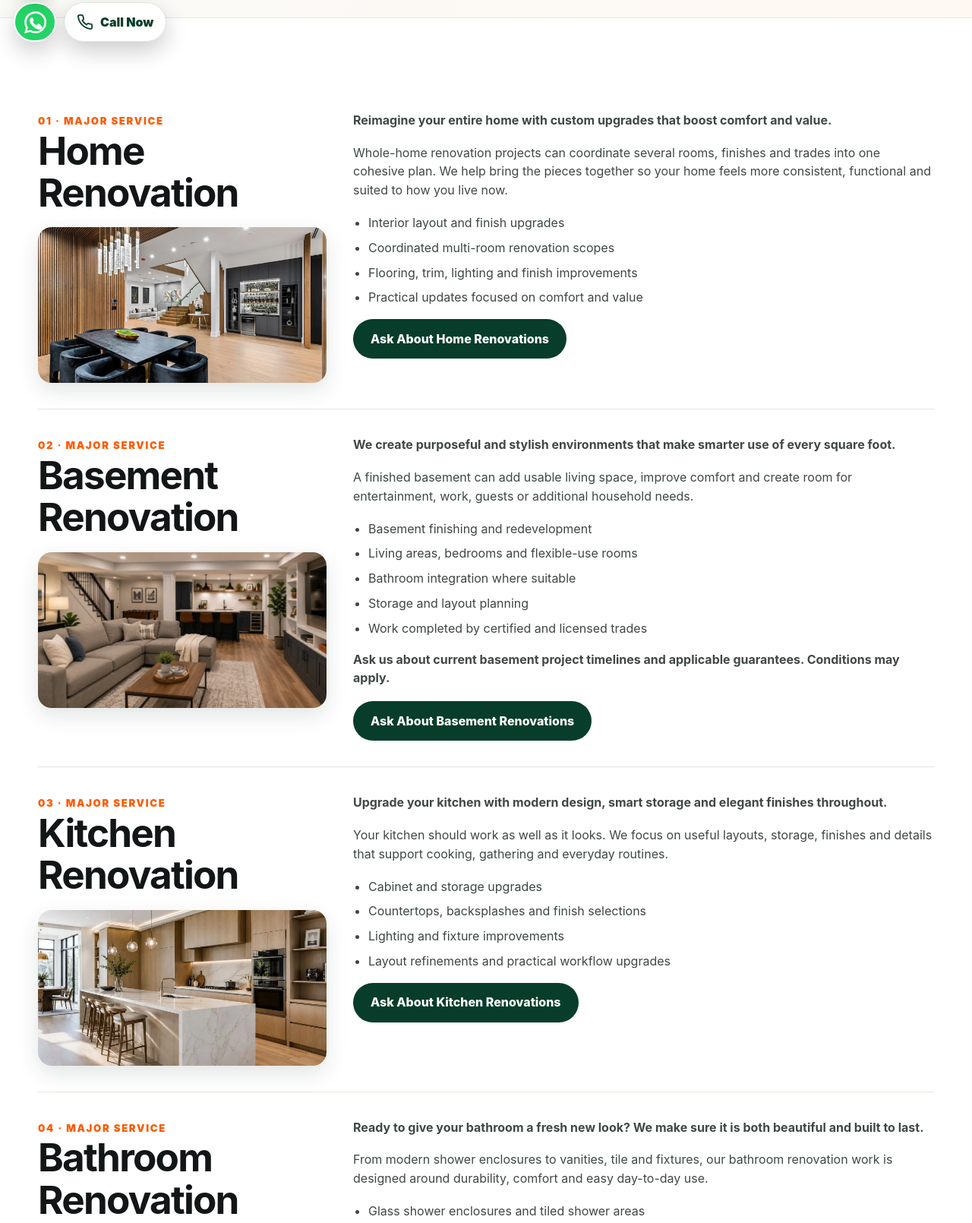
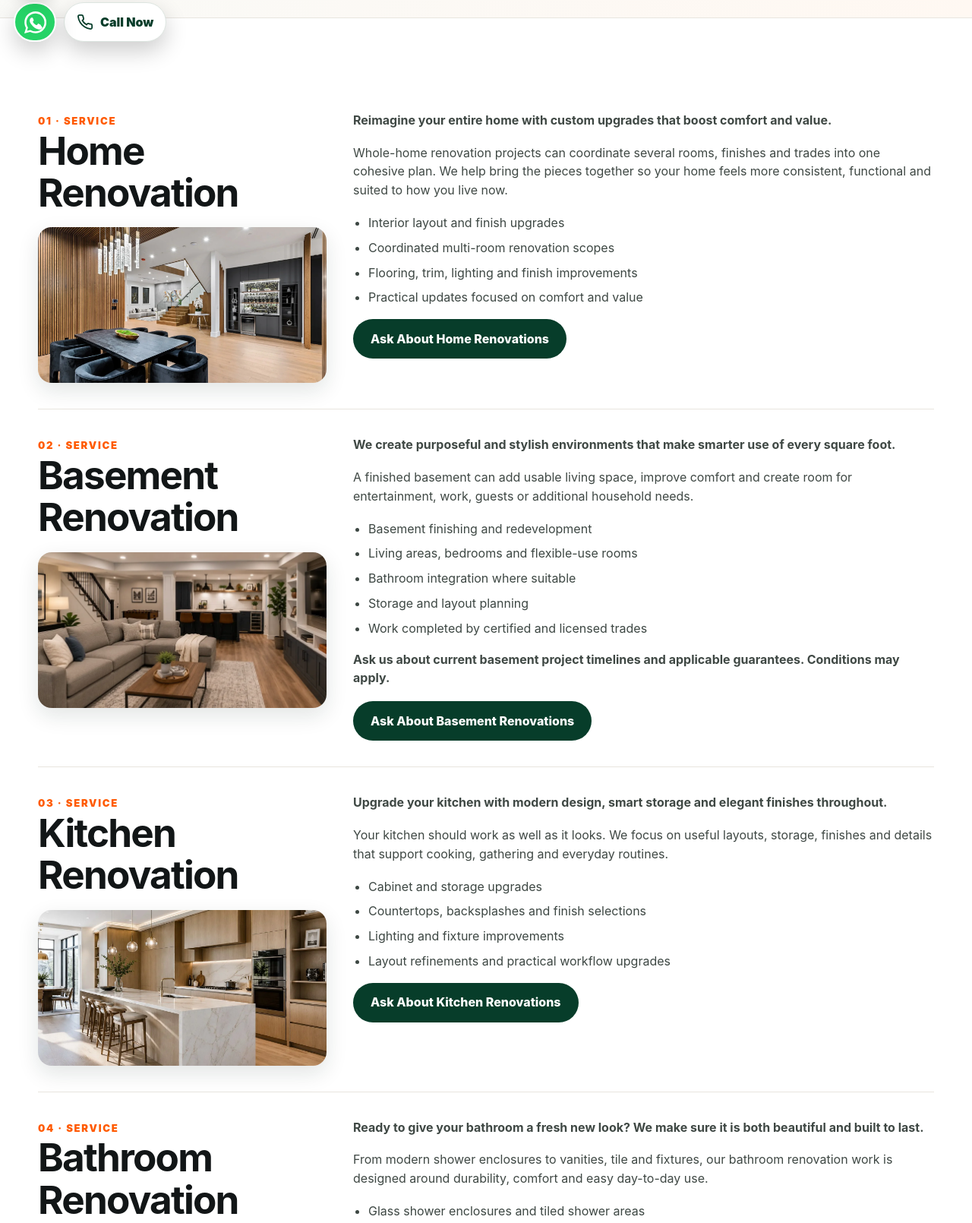
Before and after one commit to am-Prajwal/renocarev5, a plain HTML site: page services/index.html in a window 1280 px wide. Shown: the part 727-2337 px from the top of the page at 76% size. Drawn offline with Linux system fonts and the light colour scheme.

Commit message:
Update index.html
major

```diff
--- a/services/index.html
+++ b/services/index.html
@@ -14,15 +14,15 @@
     <section class="page-hero"><div class="container"><div class="reveal"><span class="eyebrow">Our services</span><h1>Renovation services for the whole home.</h1><p>From major home transformations to focused room upgrades, Renocare combines practical planning, qualified trades and dependable workmanship.</p><div class="hero-ctas"><a class="btn btn-primary" href="https://wa.me/19056229884?text=Hi%20Renocare%2C%20I%27d%20like%20a%20free%20in-person%20estimate." target="_blank" rel="noopener">Get a Free Estimate</a><a class="btn btn-ghost" href="tel:+19056229884">Call 905-622-9884</a></div></div><img class="reveal" src="/assets/showcase-home.webp" alt="Premium whole-home renovation inspiration"></div></section>
 
     <section class="section"><div class="container">
-      <div id="home-renovation" class="service-detail reveal"><div class="service-detail-head"><span class="service-number">01 · Major service</span><h2>Home Renovation</h2><img src="/assets/showcase-home.webp" alt="Open-concept whole-home renovation inspiration" loading="lazy"></div><div><p><strong>Reimagine your entire home with custom upgrades that boost comfort and value.</strong></p><p>Whole-home renovation projects can coordinate several rooms, finishes and trades into one cohesive plan. We help bring the pieces together so your home feels more consistent, functional and suited to how you live now.</p><ul><li>Interior layout and finish upgrades</li><li>Coordinated multi-room renovation scopes</li><li>Flooring, trim, lighting and finish improvements</li><li>Practical updates focused on comfort and value</li></ul><a class="btn btn-secondary" href="https://wa.me/19056229884?text=Hi%20Renocare%2C%20I%27m%20interested%20in%20a%20home%20renovation." target="_blank" rel="noopener">Ask About Home Renovations</a></div></div>
+      <div id="home-renovation" class="service-detail reveal"><div class="service-detail-head"><span class="service-number">01 · Service</span><h2>Home Renovation</h2><img src="/assets/showcase-home.webp" alt="Open-concept whole-home renovation inspiration" loading="lazy"></div><div><p><strong>Reimagine your entire home with custom upgrades that boost comfort and value.</strong></p><p>Whole-home renovation projects can coordinate several rooms, finishes and trades into one cohesive plan. We help bring the pieces together so your home feels more consistent, functional and suited to how you live now.</p><ul><li>Interior layout and finish upgrades</li><li>Coordinated multi-room renovation scopes</li><li>Flooring, trim, lighting and finish improvements</li><li>Practical updates focused on comfort and value</li></ul><a class="btn btn-secondary" href="https://wa.me/19056229884?text=Hi%20Renocare%2C%20I%27m%20interested%20in%20a%20home%20renovation." target="_blank" rel="noopener">Ask About Home Renovations</a></div></div>
 
-      <div id="basement-renovation" class="service-detail reveal"><div class="service-detail-head"><span class="service-number">02 · Major service</span><h2>Basement Renovation</h2><img src="/assets/showcase-basement.webp" alt="Finished basement renovation inspiration" loading="lazy"></div><div><p><strong>We create purposeful and stylish environments that make smarter use of every square foot.</strong></p><p>A finished basement can add usable living space, improve comfort and create room for entertainment, work, guests or additional household needs.</p><ul><li>Basement finishing and redevelopment</li><li>Living areas, bedrooms and flexible-use rooms</li><li>Bathroom integration where suitable</li><li>Storage and layout planning</li><li>Work completed by certified and licensed trades</li></ul><p><strong>Ask us about current basement project timelines and applicable guarantees. Conditions may apply.</strong></p><a class="btn btn-secondary" href="https://wa.me/19056229884?text=Hi%20Renocare%2C%20I%27m%20interested%20in%20a%20basement%20renovation." target="_blank" rel="noopener">Ask About Basement Renovations</a></div></div>
+      <div id="basement-renovation" class="service-detail reveal"><div class="service-detail-head"><span class="service-number">02 · Service</span><h2>Basement Renovation</h2><img src="/assets/showcase-basement.webp" alt="Finished basement renovation inspiration" loading="lazy"></div><div><p><strong>We create purposeful and stylish environments that make smarter use of every square foot.</strong></p><p>A finished basement can add usable living space, improve comfort and create room for entertainment, work, guests or additional household needs.</p><ul><li>Basement finishing and redevelopment</li><li>Living areas, bedrooms and flexible-use rooms</li><li>Bathroom integration where suitable</li><li>Storage and layout planning</li><li>Work completed by certified and licensed trades</li></ul><p><strong>Ask us about current basement project timelines and applicable guarantees. Conditions may apply.</strong></p><a class="btn btn-secondary" href="https://wa.me/19056229884?text=Hi%20Renocare%2C%20I%27m%20interested%20in%20a%20basement%20renovation." target="_blank" rel="noopener">Ask About Basement Renovations</a></div></div>
 
-      <div id="kitchen-renovation" class="service-detail reveal"><div class="service-detail-head"><span class="service-number">03 · Major service</span><h2>Kitchen Renovation</h2><img src="/assets/showcase-kitchen.webp" alt="Modern kitchen renovation inspiration" loading="lazy"></div><div><p><strong>Upgrade your kitchen with modern design, smart storage and elegant finishes throughout.</strong></p><p>Your kitchen should work as well as it looks. We focus on useful layouts, storage, finishes and details that support cooking, gathering and everyday routines.</p><ul><li>Cabinet and storage upgrades</li><li>Countertops, backsplashes and finish selections</li><li>Lighting and fixture improvements</li><li>Layout refinements and practical workflow upgrades</li></ul><a class="btn btn-secondary" href="https://wa.me/19056229884?text=Hi%20Renocare%2C%20I%27m%20interested%20in%20a%20kitchen%20renovation." target="_blank" rel="noopener">Ask About Kitchen Renovations</a></div></div>
+      <div id="kitchen-renovation" class="service-detail reveal"><div class="service-detail-head"><span class="service-number">03 · Service</span><h2>Kitchen Renovation</h2><img src="/assets/showcase-kitchen.webp" alt="Modern kitchen renovation inspiration" loading="lazy"></div><div><p><strong>Upgrade your kitchen with modern design, smart storage and elegant finishes throughout.</strong></p><p>Your kitchen should work as well as it looks. We focus on useful layouts, storage, finishes and details that support cooking, gathering and everyday routines.</p><ul><li>Cabinet and storage upgrades</li><li>Countertops, backsplashes and finish selections</li><li>Lighting and fixture improvements</li><li>Layout refinements and practical workflow upgrades</li></ul><a class="btn btn-secondary" href="https://wa.me/19056229884?text=Hi%20Renocare%2C%20I%27m%20interested%20in%20a%20kitchen%20renovation." target="_blank" rel="noopener">Ask About Kitchen Renovations</a></div></div>
 
-      <div id="bathroom-renovation" class="service-detail reveal"><div class="service-detail-head"><span class="service-number">04 · Major service</span><h2>Bathroom Renovation</h2><img src="/assets/showcase-bathroom.webp" alt="Modern bathroom renovation inspiration" loading="lazy"></div><div><p><strong>Ready to give your bathroom a fresh new look? We make sure it is both beautiful and built to last.</strong></p><p>From modern shower enclosures to vanities, tile and fixtures, our bathroom renovation work is designed around durability, comfort and easy day-to-day use.</p><ul><li>Glass shower enclosures and tiled shower areas</li><li>Vanities, mirrors and fixture upgrades</li><li>Floor and wall tile installation</li><li>Bathtub and shower improvements</li><li>Lighting and ventilation considerations</li></ul><a class="btn btn-secondary" href="https://wa.me/19056229884?text=Hi%20Renocare%2C%20I%27m%20interested%20in%20a%20bathroom%20renovation." target="_blank" rel="noopener">Ask About Bathroom Renovations</a></div></div>
+      <div id="bathroom-renovation" class="service-detail reveal"><div class="service-detail-head"><span class="service-number">04 · Service</span><h2>Bathroom Renovation</h2><img src="/assets/showcase-bathroom.webp" alt="Modern bathroom renovation inspiration" loading="lazy"></div><div><p><strong>Ready to give your bathroom a fresh new look? We make sure it is both beautiful and built to last.</strong></p><p>From modern shower enclosures to vanities, tile and fixtures, our bathroom renovation work is designed around durability, comfort and easy day-to-day use.</p><ul><li>Glass shower enclosures and tiled shower areas</li><li>Vanities, mirrors and fixture upgrades</li><li>Floor and wall tile installation</li><li>Bathtub and shower improvements</li><li>Lighting and ventilation considerations</li></ul><a class="btn btn-secondary" href="https://wa.me/19056229884?text=Hi%20Renocare%2C%20I%27m%20interested%20in%20a%20bathroom%20renovation." target="_blank" rel="noopener">Ask About Bathroom Renovations</a></div></div>
 
-      <div id="separate-entrance" class="service-detail reveal"><div class="service-detail-head"><span class="service-number">05 · Major service</span><h2>Separate Entrance</h2><img src="/assets/showcase-entrance.webp" alt="Separate home entrance inspiration" loading="lazy"></div><div><p><strong>Add privacy and convenience with a professionally built, secure separate entrance access.</strong></p><p>A separate entrance can improve access and create greater independence between areas of the home. Scope and requirements depend on the property and intended use.</p><ul><li>Access planning and opening preparation</li><li>Door and entry installation</li><li>Exterior/interior finish coordination</li><li>Professional trade work appropriate to the project scope</li></ul><a class="btn btn-secondary" href="https://wa.me/19056229884?text=Hi%20Renocare%2C%20I%27m%20interested%20in%20a%20separate%20entrance." target="_blank" rel="noopener">Ask About Separate Entrances</a></div></div>
+      <div id="separate-entrance" class="service-detail reveal"><div class="service-detail-head"><span class="service-number">05 · Service</span><h2>Separate Entrance</h2><img src="/assets/showcase-entrance.webp" alt="Separate home entrance inspiration" loading="lazy"></div><div><p><strong>Add privacy and convenience with a professionally built, secure separate entrance access.</strong></p><p>A separate entrance can improve access and create greater independence between areas of the home. Scope and requirements depend on the property and intended use.</p><ul><li>Access planning and opening preparation</li><li>Door and entry installation</li><li>Exterior/interior finish coordination</li><li>Professional trade work appropriate to the project scope</li></ul><a class="btn btn-secondary" href="https://wa.me/19056229884?text=Hi%20Renocare%2C%20I%27m%20interested%20in%20a%20separate%20entrance." target="_blank" rel="noopener">Ask About Separate Entrances</a></div></div>
     </div></section>
 
     <section class="section alt"><div class="container split"><div class="reveal"><span class="eyebrow">Renovation inspiration</span><h2>Better imagery for better project planning.</h2><p>Explore the kinds of layouts, finishes and design directions we can discuss for your renovation. These images are design inspiration; final materials, scope and selections vary by project.</p><div class="check-list"><div class="check"><i>✓</i><div><strong>Free in-person estimate</strong><p>Start with a project conversation at your property.</p></div></div><div class="check"><i>✓</i><div><strong>Certified & licensed trades</strong><p>Qualified professionals complete the required work.</p></div></div><div class="check"><i>✓</i><div><strong>Fully insured</strong><p>Professional protection throughout the renovation.</p></div></div></div></div><div class="gallery reveal inspiration-gallery" style="grid-template-columns:1fr 1fr;grid-auto-rows:260px"><img src="/assets/showcase-basement.webp" alt="Basement renovation design inspiration" loading="lazy"><img src="/assets/showcase-kitchen.webp" alt="Kitchen renovation design inspiration" loading="lazy"><img src="/assets/showcase-bathroom.webp" alt="Bathroom renovation design inspiration" loading="lazy"><img src="/assets/showcase-entrance.webp" alt="Separate entrance design inspiration" loading="lazy"></div></div></section>
```
